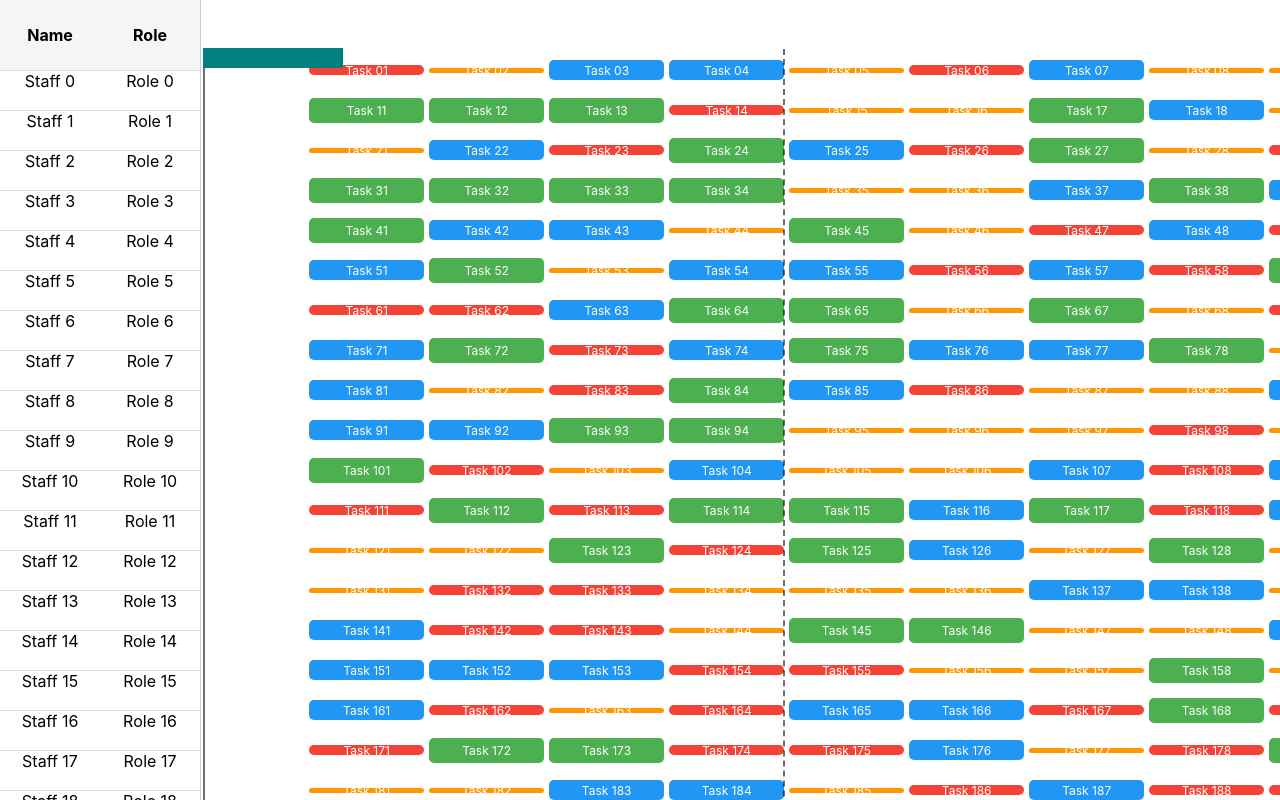
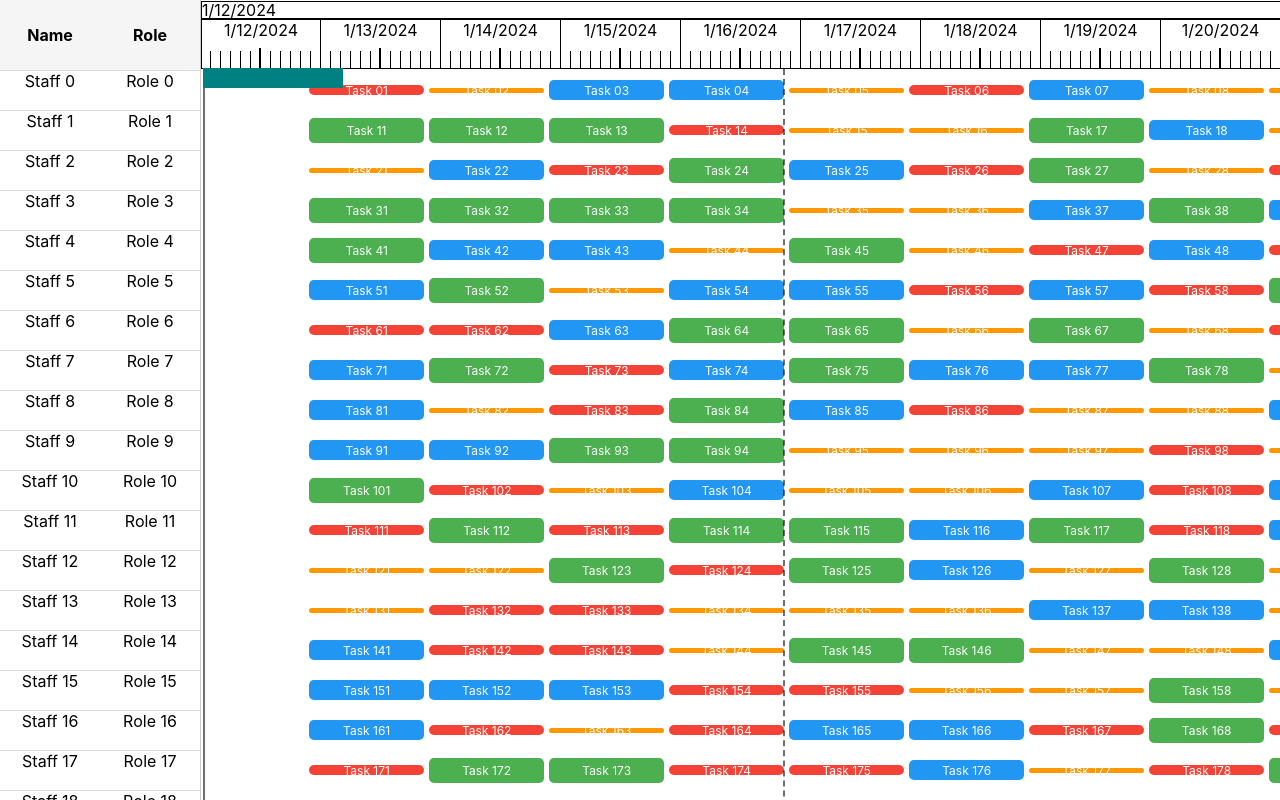
Before and after one commit to boreshiv/react-gantt, a React (Create React App) app: page / in a window 1280 px wide. Built offline with nearby package versions, Linux system fonts and the light colour scheme.

Commit message:
HOURS TICK IMPLEMENTED

```diff
--- a/src/components/Timeline/Timeline.css
+++ b/src/components/Timeline/Timeline.css
@@ -1,30 +1,66 @@
 .timeline-content{
     display: flex;
+    /* align-items: center;
+    justify-content: center; */
+    height: 70px
+}
+.timeline-tick{
+    display: flex;
+    flex-direction: column;
     align-items: center;
     justify-content: center;
-    height: 50px
 }
 .timeline-tick-day{
     border-right: 1px solid;
     border-top: 1px solid;
     border-bottom: 1px solid;
     box-sizing: border-box;
+    height: 50px;
+    display: flex;
+    flex-direction: column;
+    align-items: center;
+    justify-content: left;
+}
+.timeline-tick-line{
+    display: flex;
+    justify-content: center;
+    align-items: center;
+}
+.timeline-date{
     height: 30px;
-    display: flex;
-    align-items: center;
-    justify-content: center;
+}
+.middle-tick{
+    height: 20px !important;
+    border-width: 2px !important;
 }
 .timeline-tick-month{
     border-right: 1px solid;
     border-top: 1px solid;
     border-bottom: 1px solid;
     box-sizing: border-box;
-    height:20px;
+    height:18px;
+    width: 100%;
     display: flex;
-    justify-content: center;
+    justify-content: left;
     align-items: center;
 }
-
+.timeline-tick-hour-container{
+    display: flex;
+    align-items: end;
+    height: 20px;
+    justify-content: center;
+}
+.timeline-tick-hour{
+    border-right: 1px solid;
+    box-sizing: border-box;
+    height: 17px;
+    display: flex;
+    align-items: center;
+    justify-content: center;
+}
+.timeline-tick-hour:last-child{
+    border-right: none;
+}
 .timeline-tick-day:first-child{
     border-left: 1px solid;
 }
--- a/src/components/Timeline/Timeline.js
+++ b/src/components/Timeline/Timeline.js
@@ -5,7 +5,6 @@ import config from '../../constant';
 const generateTimelineTicks = (start, end, scale) => {
     let startDate = new Date(start);
     let endDate = new Date(end);
-    const timelineTicks = [];
     const monthTicks = [];
 
     if (scale === "days") {
@@ -14,28 +13,28 @@ const generateTimelineTicks = (start, end, scale) => {
         let currentIndex = 0
         for (let i = 0; i < dayDiff; i++) {
             const month = startDate.getMonth()
-            if(i === 0){
-                monthTicks.push({month:startDate.toLocaleString(),days:[]})
-            }else if(month !== startMonth){
+            const date = new Date(startDate)
+            if (i === 0) {
+                monthTicks.push({ month: date.toLocaleDateString(), days: [] })
+            } else if (month !== startMonth) {
                 startMonth = month
-                monthTicks.push(startDate)
+                monthTicks.push({ month: date.toLocaleDateString(), days: [] })
                 currentIndex++
             }
-            monthTicks[currentIndex].days.push(startDate)
+            monthTicks[currentIndex].days.push(date)
+            startDate = new Date(startDate.getTime() + config.scale);
         }
-        startDate = new Date(startDate.getTime() + config.scale);
     }
 
-    return timelineTicks
+    return monthTicks
 };
 const Timeline = (props) => {
     const { start, end } = props
 
     const timelineTicks = useMemo(() => {
         return generateTimelineTicks(start, end, props.timelineScale);
-    }, [start, end, props.timelineScale])
+    }, [start, end, props])
 
-    console.log('timelineTicks', timelineTicks)
     return (
         <div className="timeline-content" style={{ width: `${props.chartAreaWidth}px` }}>
             {timelineTicks.map((tick) => (
@@ -43,13 +42,28 @@ const Timeline = (props) => {
                     <div className="timeline-tick-month">
                         {tick.month}
                     </div>
-                    {
-                        tick.days.map((day,index)=>(
-                            <div key={index} className="timeline-tick-day" style={{ width: `${config.scaleWidth}px` }}>
-                                {day.getDate()}
-                            </div>
-                        ))
-                    }
+                    <div className='timeline-tick-line'>
+                        {
+                            tick.days.map((day,) => {
+                                let tickScale = 0
+                                if (config.scaleWidth > 100) {
+                                    tickScale = 2
+                                } else if (config.scaleWidth <= 100 && config.scaleWidth > 80) {
+                                    tickScale = 3
+                                } else if (config.scaleWidth <= 80 && config.scaleWidth >= 60) {
+                                    tickScale = 4
+                                }
+                                return <div key={day} className="timeline-tick-day" style={{ width: `${config.scaleWidth}px` }}>
+                                    <div className='timeline-date'>{day.toLocaleDateString()}</div>
+                                    <div className="timeline-tick-hour-container">
+                                        {Array.from(Array(24 / tickScale)).map((_, index) => (
+                                            <div key={index} className={`timeline-tick-hour ${(24 / tickScale / 2) === index + 1 ? "middle-tick" : ""}`} style={{ width: `${config.scaleWidth / 24 * tickScale}px` }}></div>
+                                        ))}
+                                    </div>
+                                </div>
+                            })
+                        }
+                    </div>
                 </div>
             ))}
         </div>
@@ -61,5 +75,6 @@ export default memo(Timeline)
 Timeline.defaultProps = {
     start: new Date(),
     end: new Date(new Date().getDate + 30),
-    timelineScale: "days"
+    timelineScale: "days",
+    chartAreaWidth: 600
 }
```
